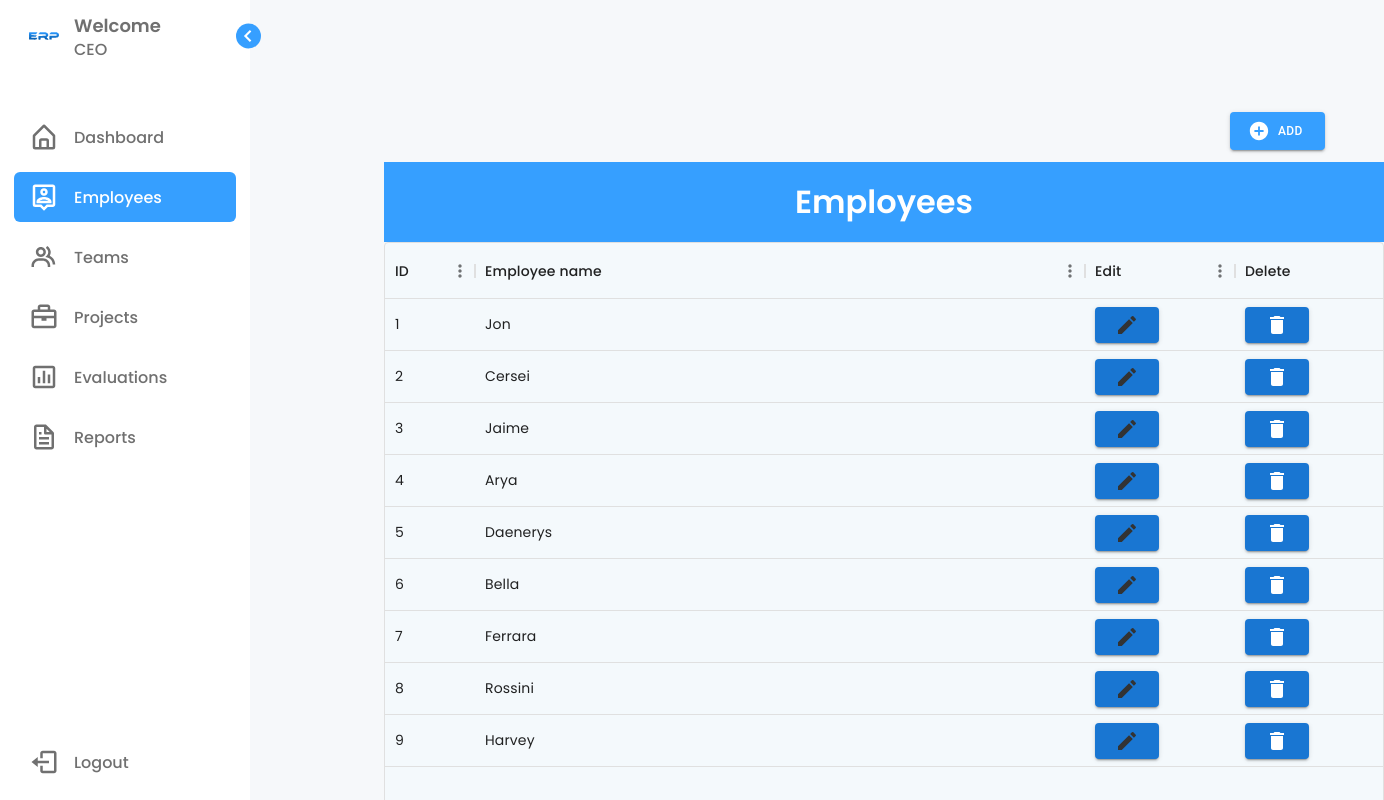
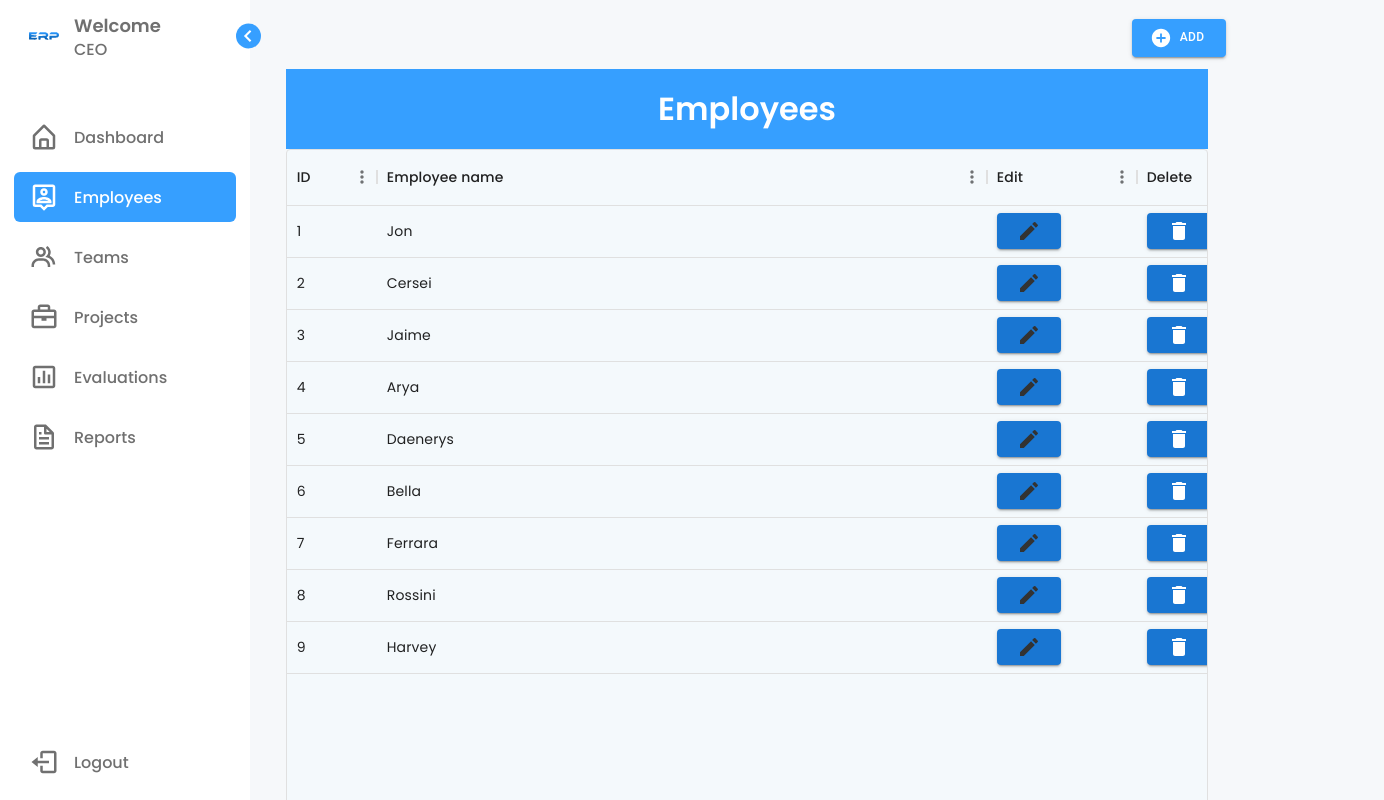
Before and after one commit to JanaTartousy/Advanced-Project, a React (Create React App) app: page /employees in a window 1280 px wide. Shown: the top 800 px of the page, 1384 px wide, since content can reach past the window. Built offline with nearby package versions, Linux system fonts and the light colour scheme.

Commit message:
fixed some margin problems

```diff
--- a/src/components/employeeRow/employeeRow.css
+++ b/src/components/employeeRow/employeeRow.css
@@ -1,7 +1,7 @@
 .contain {
   display: flex;
   height: 150px;
-  width: 90vh;
+  width: 90%;
 
 }
 
--- a/src/components/employeeRow/employeeRow.js
+++ b/src/components/employeeRow/employeeRow.js
@@ -81,14 +81,13 @@ export default function DataGridDemo() {
       initialState={{
         pagination: {
           paginationModel: {
-            pageSize: 20,
+            pageSize: 10,
           },
         },
       }}
       pageSizeOptions={[20]}
       disableRowSelectionOnClick
       sx={{
-        width: 1000,
         backgroundColor: '#f4f9fc',
       }}
     />
--- a/src/pages/dashboard/dashboard.css
+++ b/src/pages/dashboard/dashboard.css
@@ -0,0 +1,4 @@
+.dashboard--main_content{
+    margin-left:255px;
+    width: calc(100vw - 255px);
+}
--- a/src/pages/dashboard/dashboard.js
+++ b/src/pages/dashboard/dashboard.js
@@ -1,14 +1,14 @@
 import { Outlet, Navigate } from "react-router-dom";
 import "./dashboard.css";
-import Sidebar from "./../../components/Sidebar/sidebar"
+import Sidebar from "./../../components/Sidebar/sidebar";
 
 function Dashboard() {
-
   return (
     <>
-    <Sidebar/>
-      <h1>home</h1>
-      <Outlet />
+      <Sidebar />
+      <div className="dashboard--main_content">
+        <Outlet />
+      </div>
     </>
   );
 }
--- a/src/pages/employees/employees.css
+++ b/src/pages/employees/employees.css
@@ -1,9 +1,9 @@
 .container{
     /* background-color: #daf1fc; */
     height: 100vh;
-    position: absolute;
     z-index: 1;
-    margin: 5% 30% 30% 30%;
+    margin: 3%;
+    width:90%;
 
 }
 .employee-header{
--- a/src/pages/employees/employees.js
+++ b/src/pages/employees/employees.js
@@ -37,7 +37,6 @@ function Employees() {
         <h2>Employees</h2>
         <div style={{ position: 'relative' }}/>
 
-        <ThemeProvider theme={theme}></ThemeProvider>
       </div>
       <EmployeeRow/>
     </div>
```
